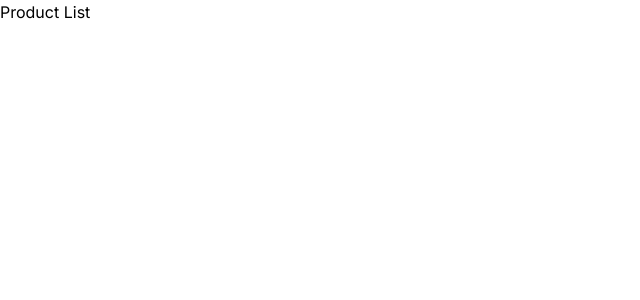
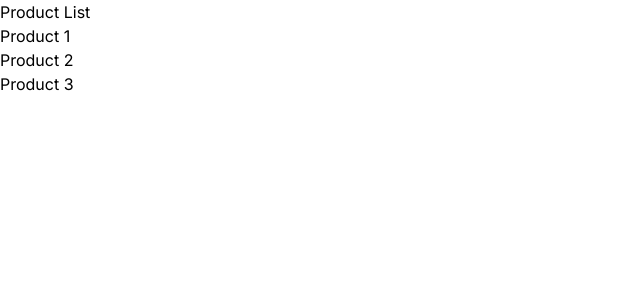
Before and after one commit to KalpitChandekar/Next-JS-Practice, a Next.js app: page /product in a window 1280 px wide. Shown: the top 300 px of the page, without its empty margins (0-640 px from the left). Built offline with nearby package versions, Linux system fonts and the light colour scheme.

Commit message:
learn nested dynamic routing

```diff
--- a/app/product/[Id]/page.tsx
+++ /dev/null
@@ -1,4 +0,0 @@
-const ProductId = ({ params }: { params: { Id: string } }) => {
-  return <div>Details about product {params.Id}</div>;
-};
-export default ProductId;
--- /dev/null
+++ b/app/product/[productId]/page.tsx
@@ -0,0 +1,6 @@
+const page = ({params}:any) => {
+  return (
+    <div><h1>Details about product {params.productId} </h1></div>
+  )
+}
+export default page
--- /dev/null
+++ b/app/product/[productId]/review/[reviewId]/page.tsx
@@ -0,0 +1,8 @@
+const page = ({ params }: any) => {
+  return (
+    <div>
+      <h1>Review {params.reviewId} for Product {params.productId} </h1>
+    </div>
+  );
+};
+export default page;
--- a/app/product/page.tsx
+++ b/app/product/page.tsx
@@ -1,4 +1,11 @@
 const Product = () => {
-  return <div>Product List</div>;
+  return (
+    <div>
+      <h1>Product List</h1>
+      <h3>Product 1</h3>
+      <h3>Product 2</h3>
+      <h3>Product 3</h3>
+    </div>
+  );
 };
 export default Product;
```
